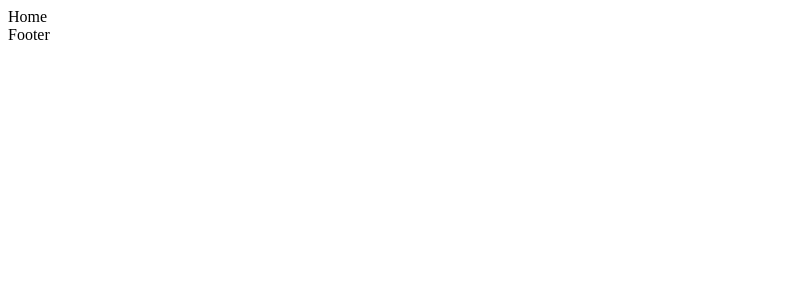
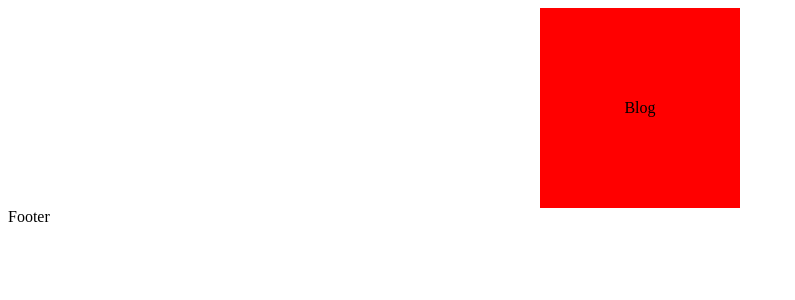
Before and after one commit to marcik357/fe_14__final_project, a React (Create React App) app: page / in a window 1280 px wide. Shown: the top 300 px of the page, without its empty margins (0-795 px from the left). Built offline with nearby package versions, Linux system fonts and the light colour scheme.

Commit message:
ADD: add component Blog

```diff
--- a/package.json
+++ b/package.json
@@ -17,6 +17,7 @@
     "redux": "^4.2.1",
     "redux-logger": "^3.0.6",
     "redux-thunk": "^2.4.2",
+    "sass": "^1.63.4",
     "stylelint": "^8.2.0",
     "stylelint-config-standard": "^17.0.0",
     "stylelint-order": "^0.7.0",
--- /dev/null
+++ b/src/components/Blog/blog.module.scss
@@ -0,0 +1,16 @@
+.testComponent {
+    width: 100%;
+    height: 100%;
+    display: flex;
+    align-items: center;
+    justify-content: center;
+}
+
+.testcomponentCube {
+    display: flex;
+    justify-content: center;
+    align-items: center;
+    background-color: red;
+    height: 200px;
+    width: 200px;
+}
--- /dev/null
+++ b/src/components/Blog/index.jsx
@@ -0,0 +1,8 @@
+import styles from './blog.module.scss'
+export default function Blog() {
+  return (
+    <div className={styles.testComponent}>
+      <div className={styles.testcomponentCube}>Blog</div>
+    </div>
+  );
+}
--- a/src/pages/Home/index.jsx
+++ b/src/pages/Home/index.jsx
@@ -1,7 +1,9 @@
+import Blog from '../../components/Blog';
+
 export function Home() {
   return (
     <div>
-      Home
+      <Blog />
     </div>
   );
 }
```
Also changed, not shown: 1 other file (tests, documents, lock files or other folders). Lines whose indentation alone changed are shown as unchanged.
